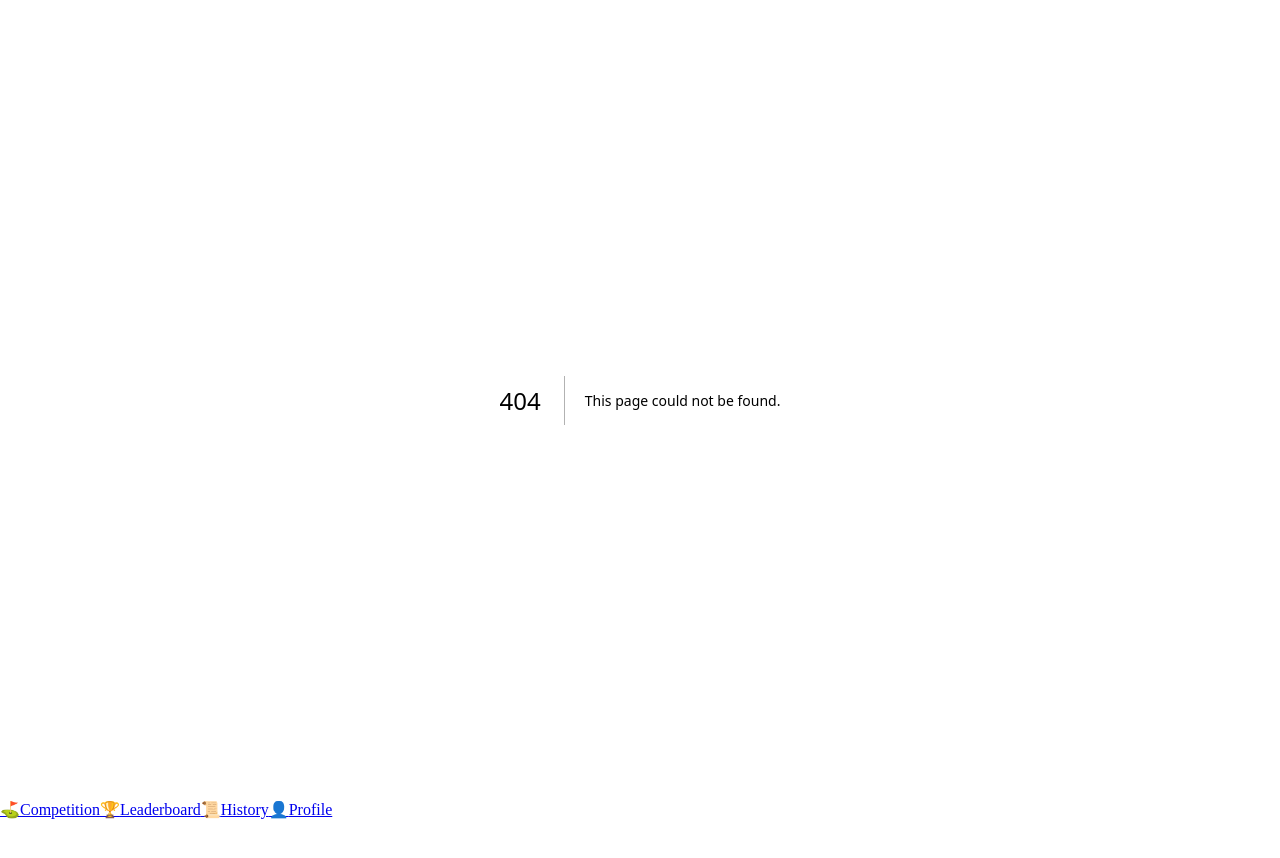
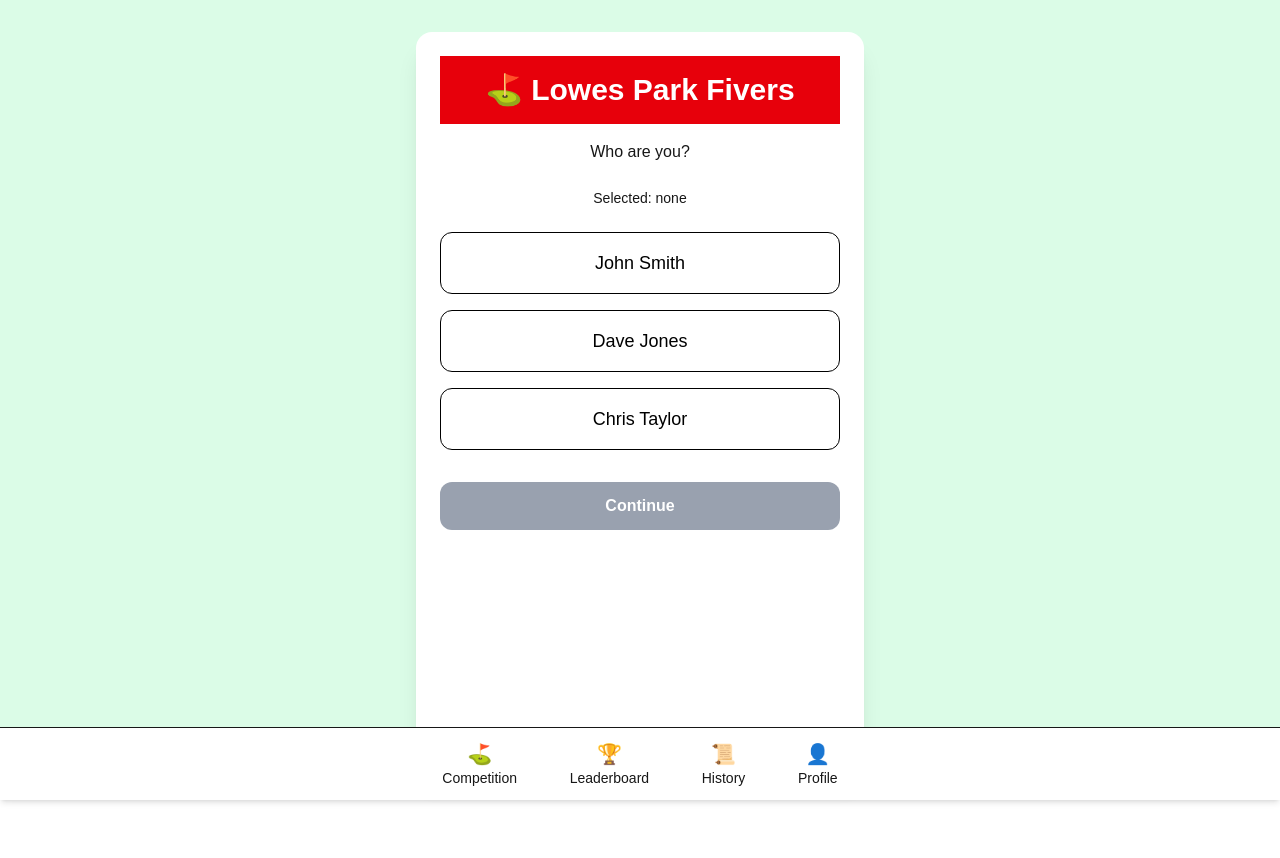
Before and after one commit to stuarthall81/lp5, a Next.js app: page /select-player in a window 1280 px wide. Before the commit this address had no page. Shown: the top 858 px of the page. Before the commit the page ends 819 px from the top, so only its background shows below. Built offline with nearby package versions, Linux system fonts and the light colour scheme.

Commit message:
Fix Tailwind and complete player selection screen

```diff
--- a/app/layout.tsx
+++ b/app/layout.tsx
@@ -1,3 +1,4 @@
+import "./globals.css";
 import BottomNavigation from "@/components/BottomNavigation";
 
 export default function RootLayout({
--- a/app/page.tsx
+++ b/app/page.tsx
@@ -12,8 +12,8 @@ export default function Home() {
 
       <div className="w-full max-w-md bg-white rounded-2xl shadow-xl overflow-hidden">
 
-        <header className="bg-green-700 text-white p-6">
-          <h1 className="text-3xl font-bold">
+        <header className="text-3xl font-bold text-center bg-red-600 text-white p-4">
+          <h1 className="text-3xl font-bold text-center bg-red-600 text-white p-4">
             ⛳ Lowes Park Fivers
           </h1>
 
--- /dev/null
+++ b/app/select-player/page.tsx
@@ -0,0 +1,68 @@
+"use client";
+
+import { useState } from "react";
+
+const players = [
+  "John Smith",
+  "Dave Jones",
+  "Chris Taylor",
+];
+
+export default function SelectPlayer() {
+  const [selectedPlayer, setSelectedPlayer] = useState("");
+
+  return (
+    <main className="min-h-screen bg-green-100 flex justify-center px-4 py-8">
+
+      <div className="w-full max-w-md bg-white rounded-2xl shadow-xl p-6">
+
+        <h1 className="text-3xl font-bold text-center bg-red-600 text-white p-4">
+          ⛳ Lowes Park Fivers
+        </h1>
+
+        <p className="text-center mt-4 mb-6">
+          Who are you?
+        </p>
+
+        <p className="text-center text-sm mb-6">
+          Selected: {selectedPlayer || "none"}
+        </p>
+
+        <div className="space-y-4">
+
+          {players.map((player) => (
+            <button
+              key={player}
+              type="button"
+              onClick={() => {
+  console.log("Clicked:", player);
+  setSelectedPlayer(player);
+}}
+              className={
+  selectedPlayer === player
+    ? "w-full rounded-xl border p-4 text-lg bg-green-700 text-white border-green-700"
+    : "w-full rounded-xl border p-4 text-lg bg-white text-black"
+              }
+            >
+              {player}
+            </button>
+          ))}
+
+        </div>
+
+        <button
+          type="button"
+          className={`w-full mt-8 rounded-xl py-3 font-semibold text-white ${
+            selectedPlayer
+              ? "bg-green-700"
+              : "bg-gray-400"
+          }`}
+        >
+          Continue
+        </button>
+
+      </div>
+
+    </main>
+  );
+}
```
